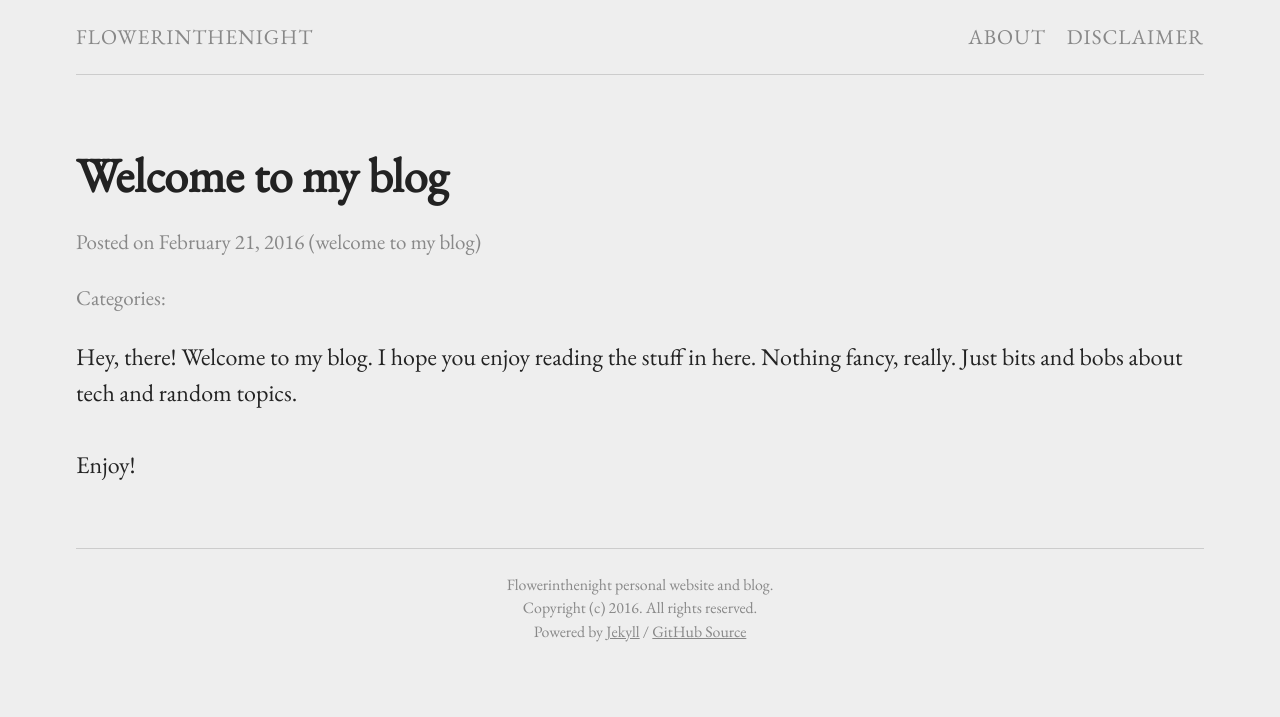
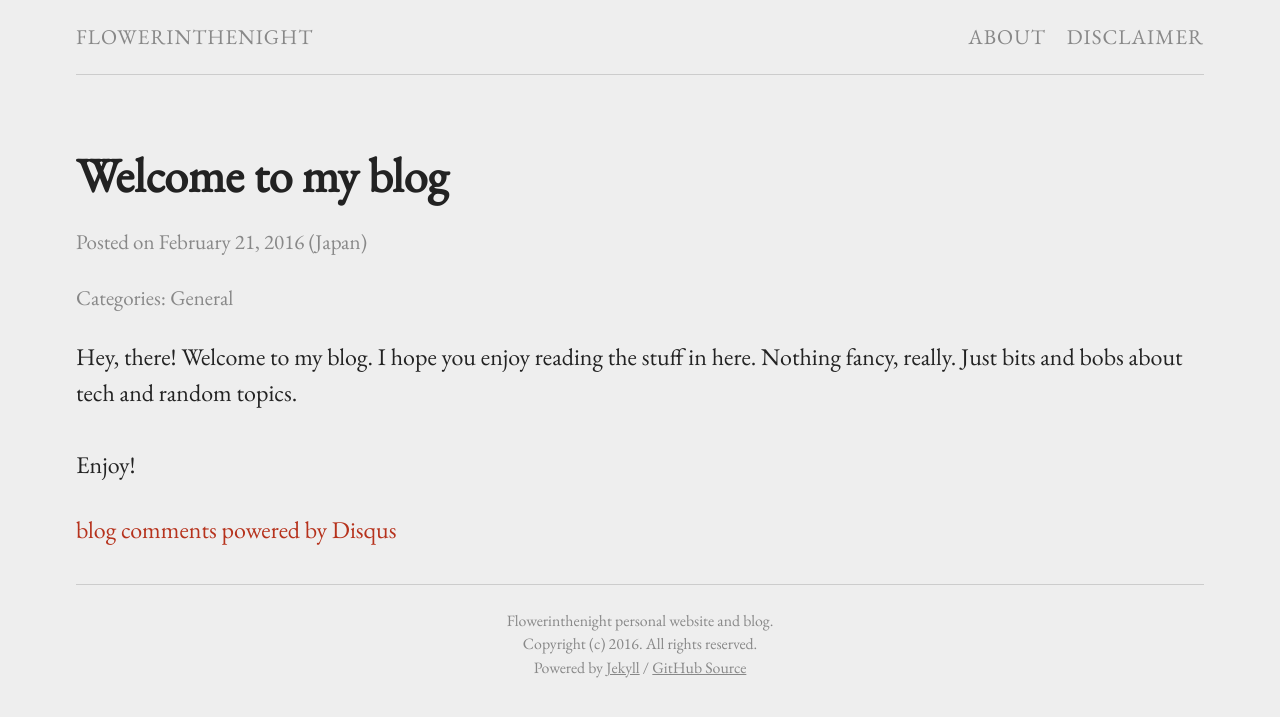
Before and after one commit to flowerinthenight/flowerinthenight.github.io, a Jekyll site: the page built from _posts/2016-02-21-welcome-to-my-blog.md, in a window 1280 px wide. Shown: the top 717 px of the page. Built offline with Jekyll 4.4.1, drawn with Linux system fonts in a browser that asks for light colours; comment, search, counter and statistics services are not loaded.

Commit message:
Migrate blog posts.

```diff
--- a/_config.yml
+++ b/_config.yml
@@ -43,9 +43,9 @@ analytics:
 # Set 'provider' to false to turn commenting off globally.
 #
 comments:
-    provider:
+    provider: disqus
     disqus:
-      short_name:
+      short_name: flowerinthenight
     livefyre:
       site_id:
     intensedebate:
--- a/_posts/2016-02-21-welcome-to-my-blog.md
+++ b/_posts/2016-02-21-welcome-to-my-blog.md
@@ -1,7 +1,9 @@
 ---
 layout: post
 title: "Welcome to my blog"
-location: "welcome to my blog"
+location: "Japan"
+categories: ["General"]
+comments: true
 ---
 
 Hey, there! Welcome to my blog. I hope you enjoy reading the stuff in here. Nothing fancy, really. Just bits and bobs about tech and random topics.<br/><br/>
```
Also changed, not shown: _posts/2016-02-21-ssh-from-windows-to-linux-server.md (added, +57 -0 lines).
